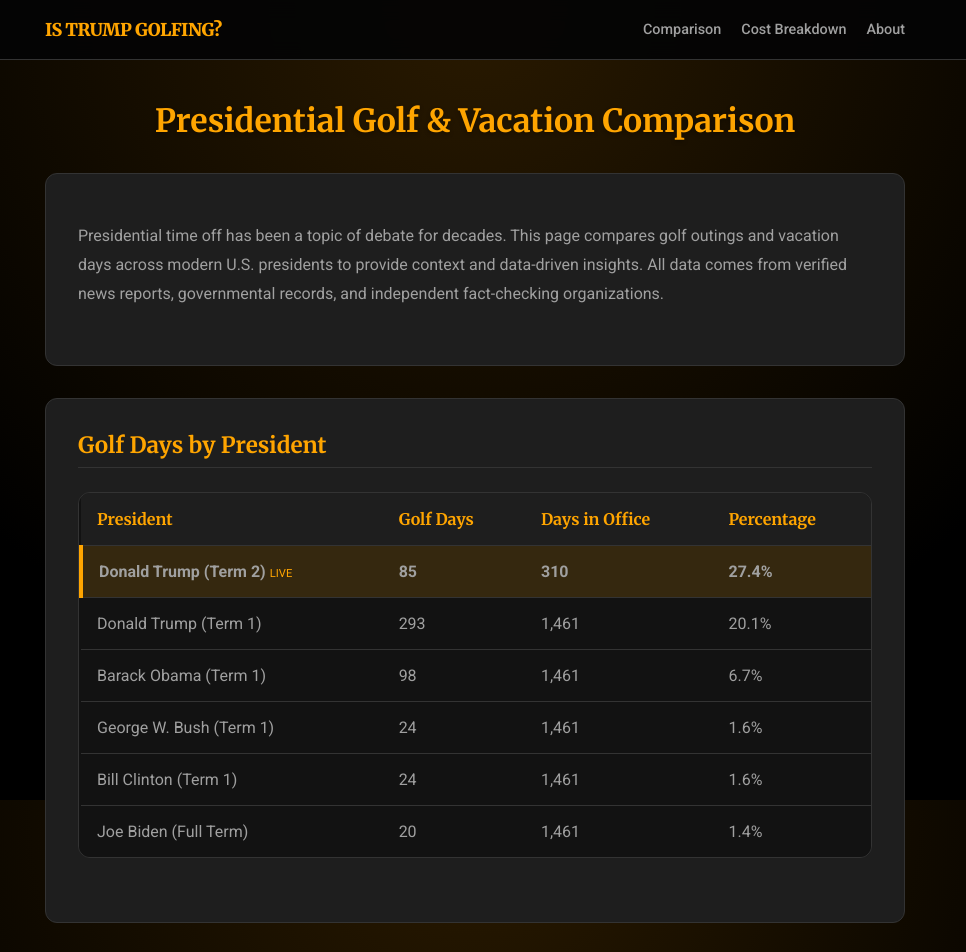
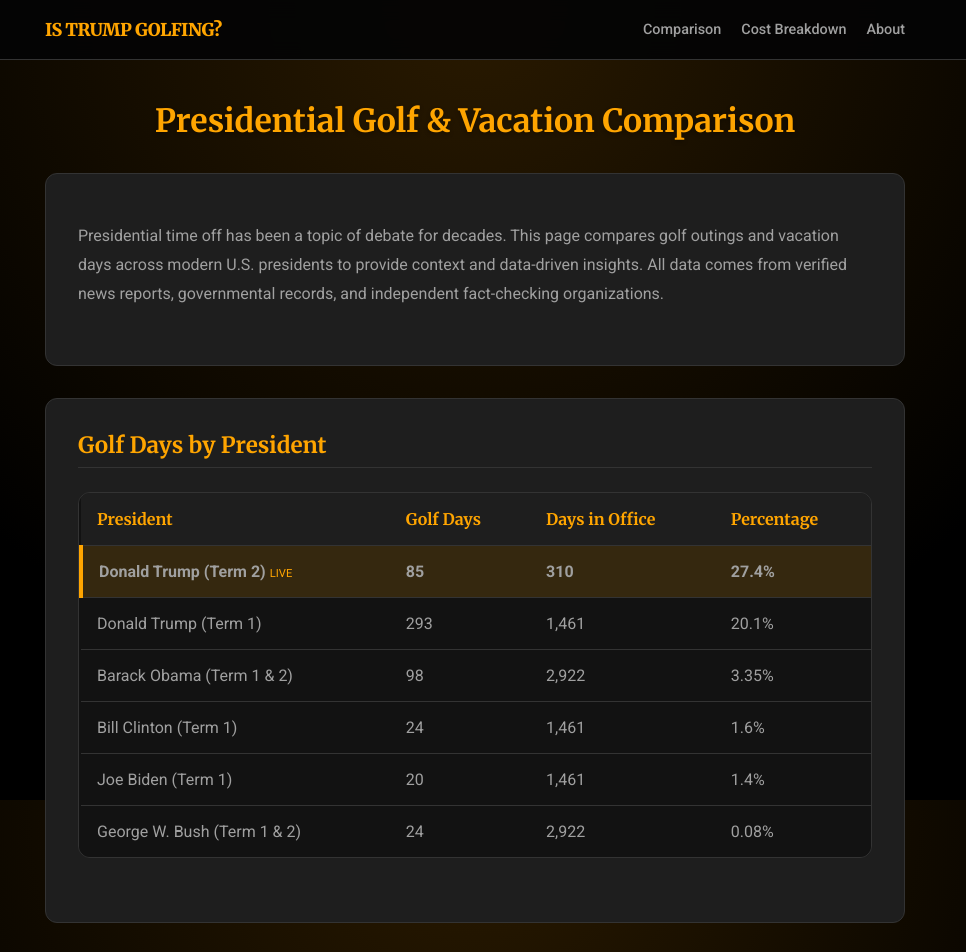
Before and after one commit to soyboi1312/istrumpgolfing.today, a Next.js app: page /comparison in a window 1280 px wide. Shown: the top 952 px of the page, without its empty margins (165-1131 px from the left). Built offline with nearby package versions, Linux system fonts and the light colour scheme.

Commit message:
Update comparison.tsx

```diff
--- a/pages/comparison.tsx
+++ b/pages/comparison.tsx
@@ -149,16 +149,10 @@ const Comparison: React.FC<ComparisonProps> = ({ lastUpdated, term2Stats }) => {
                   <td>20.1%</td>
                 </tr>
                 <tr>
-                  <td>Barack Obama (Term 1)</td>
+                  <td>Barack Obama (Term 1 & 2)</td>
                   <td>98</td>
-                  <td>1,461</td>
-                  <td>6.7%</td>
-                </tr>
-                <tr>
-                  <td>George W. Bush (Term 1)</td>
-                  <td>24</td>
-                  <td>1,461</td>
-                  <td>1.6%</td>
+                  <td>2,922</td>
+                  <td>3.35%</td>
                 </tr>
                 <tr>
                   <td>Bill Clinton (Term 1)</td>
@@ -167,10 +161,16 @@ const Comparison: React.FC<ComparisonProps> = ({ lastUpdated, term2Stats }) => {
                   <td>1.6%</td>
                 </tr>
                 <tr>
-                  <td>Joe Biden (Full Term)</td>
+                  <td>Joe Biden (Term 1)</td>
                   <td>20</td>
                   <td>1,461</td>
                   <td>1.4%</td>
+                </tr>
+                <tr>
+                  <td>George W. Bush (Term 1 & 2)</td>
+                  <td>24</td>
+                  <td>2,922</td>
+                  <td>0.08%</td>
                 </tr>
               </tbody>
             </table>
```
